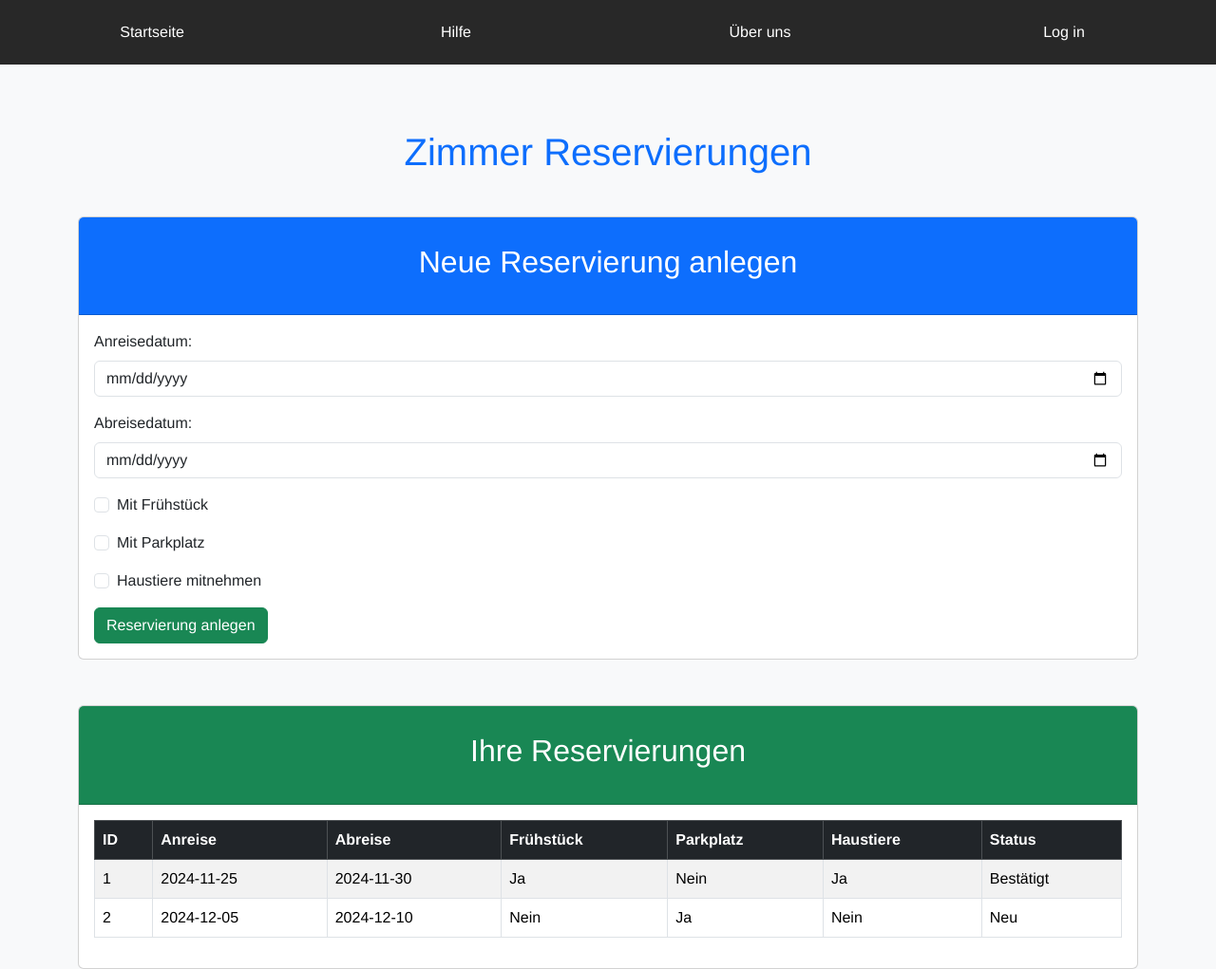
After one commit to m0ritz7/Hotel, a PHP site: page /pages/reserve.php in a window 1280 px wide. The commit adds this page. Shown: the whole page at 95% size. Run offline with PHP 8.4, Linux system fonts and the light colour scheme.

Commit message:
zimmerreservierung

```diff
--- /dev/null
+++ b/pages/reserve.php
@@ -0,0 +1,158 @@
+<?php
+session_start();
+
+$title = "Willkommen-Seite";
+include '../includes/header.php';
+include '../includes/navbar.php';
+
+// Überprüfen, ob der Benutzer eingeloggt ist
+/*
+if (!isset($_SESSION['user'])) {
+    echo "Bitte loggen Sie sich ein, um Reservierungen vorzunehmen.";
+    exit;
+}*/
+
+// Statische Reservierungsdaten
+$reservations = [
+    [
+        'id' => 1,
+        'checkin' => '2024-11-25',
+        'checkout' => '2024-11-30',
+        'breakfast' => true,
+        'parking' => false,
+        'pets' => true,
+        'status' => 'bestätigt',
+    ],
+    [
+        'id' => 2,
+        'checkin' => '2024-12-05',
+        'checkout' => '2024-12-10',
+        'breakfast' => false,
+        'parking' => true,
+        'pets' => false,
+        'status' => 'neu',
+    ],
+];
+
+// Neue Reservierung hinzufügen
+if ($_SERVER['REQUEST_METHOD'] === 'POST' && isset($_POST['new_reservation'])) {
+    $checkin = $_POST['checkin'];
+    $checkout = $_POST['checkout'];
+    $breakfast = isset($_POST['breakfast']);
+    $parking = isset($_POST['parking']);
+    $pets = isset($_POST['pets']);
+
+    // Validierung
+    if (strtotime($checkout) <= strtotime($checkin)) {
+        echo "Das Abreisedatum darf nicht vor oder gleich dem Anreisedatum sein.";
+    } else {
+        $new_reservation = [
+            'id' => count($reservations) + 1,
+            'checkin' => $checkin,
+            'checkout' => $checkout,
+            'breakfast' => $breakfast,
+            'parking' => $parking,
+            'pets' => $pets,
+            'status' => 'neu',
+        ];
+        $reservations[] = $new_reservation;
+        echo "Reservierung erfolgreich angelegt.";
+    }
+}
+
+// HTML-Formular und Liste anzeigen
+?>
+<!DOCTYPE html>
+<html lang="de">
+<head>
+    <meta charset="UTF-8">
+    <meta name="viewport" content="width=device-width, initial-scale=1.0">
+    <title>Zimmer Reservieren</title>
+    <!-- Bootstrap CSS -->
+    <link href="https://cdn.jsdelivr.net/npm/bootstrap@5.3.3/dist/css/bootstrap.min.css" rel="stylesheet">
+</head>
+<body class="bg-light">
+    <div class="container mt-5">
+        <h1 class="text-center text-primary">Zimmer Reservierungen</h1>
+
+        <!-- Neue Reservierung -->
+        <div class="card mt-4">
+            <div class="card-header bg-primary text-white">
+                <h2>Neue Reservierung anlegen</h2>
+            </div>
+            <div class="card-body">
+                <form method="POST">
+                    <div class="mb-3">
+                        <label for="checkin" class="form-label">Anreisedatum:</label>
+                        <input type="date" name="checkin" id="checkin" class="form-control" required>
+                    </div>
+
+                    <div class="mb-3">
+                        <label for="checkout" class="form-label">Abreisedatum:</label>
+                        <input type="date" name="checkout" id="checkout" class="form-control" required>
+                    </div>
+
+                    <div class="form-check mb-3">
+                        <input type="checkbox" class="form-check-input" name="breakfast" id="breakfast">
+                        <label for="breakfast" class="form-check-label">Mit Frühstück</label>
+                    </div>
+
+                    <div class="form-check mb-3">
+                        <input type="checkbox" class="form-check-input" name="parking" id="parking">
+                        <label for="parking" class="form-check-label">Mit Parkplatz</label>
+                    </div>
+
+                    <div class="form-check mb-3">
+                        <input type="checkbox" class="form-check-input" name="pets" id="pets">
+                        <label for="pets" class="form-check-label">Haustiere mitnehmen</label>
+                    </div>
+
+                    <button type="submit" name="new_reservation" class="btn btn-success">Reservierung anlegen</button>
+                </form>
+            </div>
+        </div>
+
+        <!-- Liste aller Reservierungen -->
+        <div class="card mt-5">
+            <div class="card-header bg-success text-white">
+                <h2>Ihre Reservierungen</h2>
+            </div>
+            <div class="card-body">
+                <?php if (count($reservations) > 0): ?>
+                    <table class="table table-bordered table-striped">
+                        <thead class="table-dark">
+                            <tr>
+                                <th>ID</th>
+                                <th>Anreise</th>
+                                <th>Abreise</th>
+                                <th>Frühstück</th>
+                                <th>Parkplatz</th>
+                                <th>Haustiere</th>
+                                <th>Status</th>
+                            </tr>
+                        </thead>
+                        <tbody>
+                            <?php foreach ($reservations as $reservation): ?>
+                                <tr>
+                                    <td><?= $reservation['id'] ?></td>
+                                    <td><?= $reservation['checkin'] ?></td>
+                                    <td><?= $reservation['checkout'] ?></td>
+                                    <td><?= $reservation['breakfast'] ? 'Ja' : 'Nein' ?></td>
+                                    <td><?= $reservation['parking'] ? 'Ja' : 'Nein' ?></td>
+                                    <td><?= $reservation['pets'] ? 'Ja' : 'Nein' ?></td>
+                                    <td><?= ucfirst($reservation['status']) ?></td>
+                                </tr>
+                            <?php endforeach; ?>
+                        </tbody>
+                    </table>
+                <?php else: ?>
+                    <p>Keine Reservierungen vorhanden.</p>
+                <?php endif; ?>
+            </div>
+        </div>
+    </div>
+
+    <!-- Bootstrap JS -->
+    <script src="https://cdn.jsdelivr.net/npm/bootstrap@5.3.3/dist/js/bootstrap.bundle.min.js"></script>
+</body>
+</html>
--- a/pages/welcome.php
+++ b/pages/welcome.php
@@ -25,6 +25,7 @@ include '../includes/navbar.php';
         <p>Sie sind erfolgreich eingeloggt.</p>
         <div class="welcome-actions">
             <a href="profile.php" class="action-button">Profil ansehen</a>
+            <a href="reserve.php" class="action-button2">Zimmer reservieren</a>
             <a href="logout.php" class="action-button logout-button">Logout</a>
         </div>
     </div>
```
Also changed, not shown: css/style.css (+23 -0 lines).
